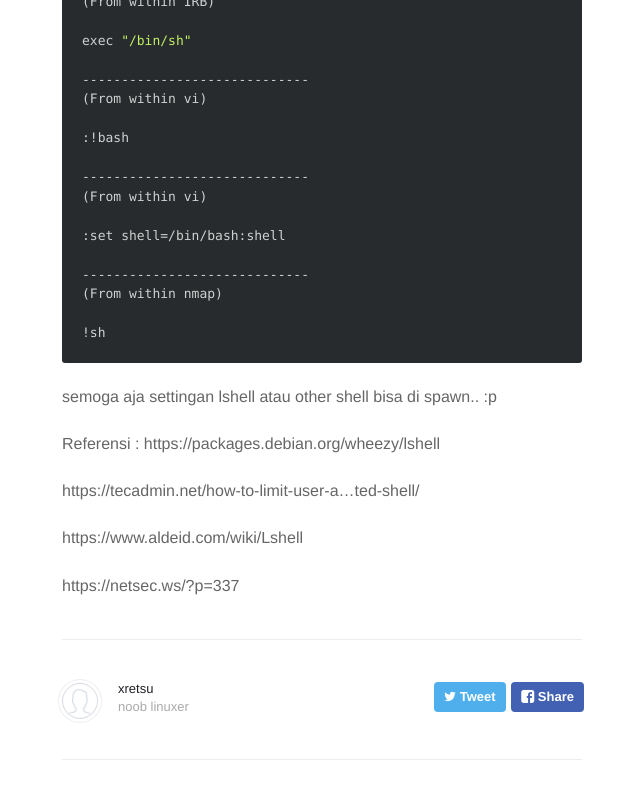
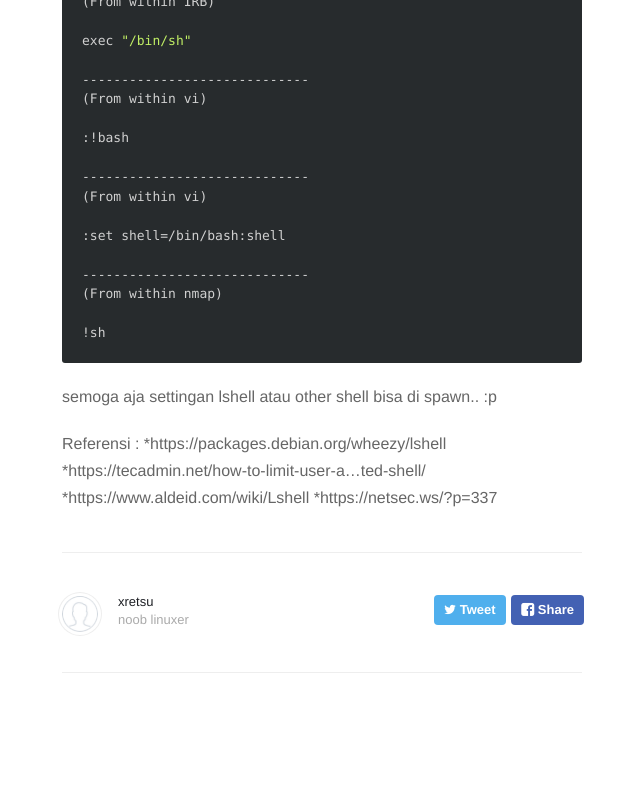
Before and after one commit to xretsu/xretsu.github.io, a Jekyll site: the page built from _posts/2018-03-17-linux-lshell.markdown, in a window 1280 px wide and 900 px high, scrolled down 5715 px. Shown: the top 799 px of the window, without its empty margins (318-958 px from the left). Built offline with Jekyll 4.4.1, drawn with Linux system fonts in a browser that asks for light colours; nearby versions of some CDN libraries.

```diff
--- a/_posts/2018-03-17-linux-lshell.markdown
+++ b/_posts/2018-03-17-linux-lshell.markdown
@@ -221,10 +221,7 @@ semoga aja settingan lshell atau other shell bisa di spawn.. :p
 
 
 Referensi :
-https://packages.debian.org/wheezy/lshell
-
-https://tecadmin.net/how-to-limit-user-a...ted-shell/
-
-https://www.aldeid.com/wiki/Lshell
-
-https://netsec.ws/?p=337
+*https://packages.debian.org/wheezy/lshell
+*https://tecadmin.net/how-to-limit-user-a...ted-shell/
+*https://www.aldeid.com/wiki/Lshell
+*https://netsec.ws/?p=337
```
